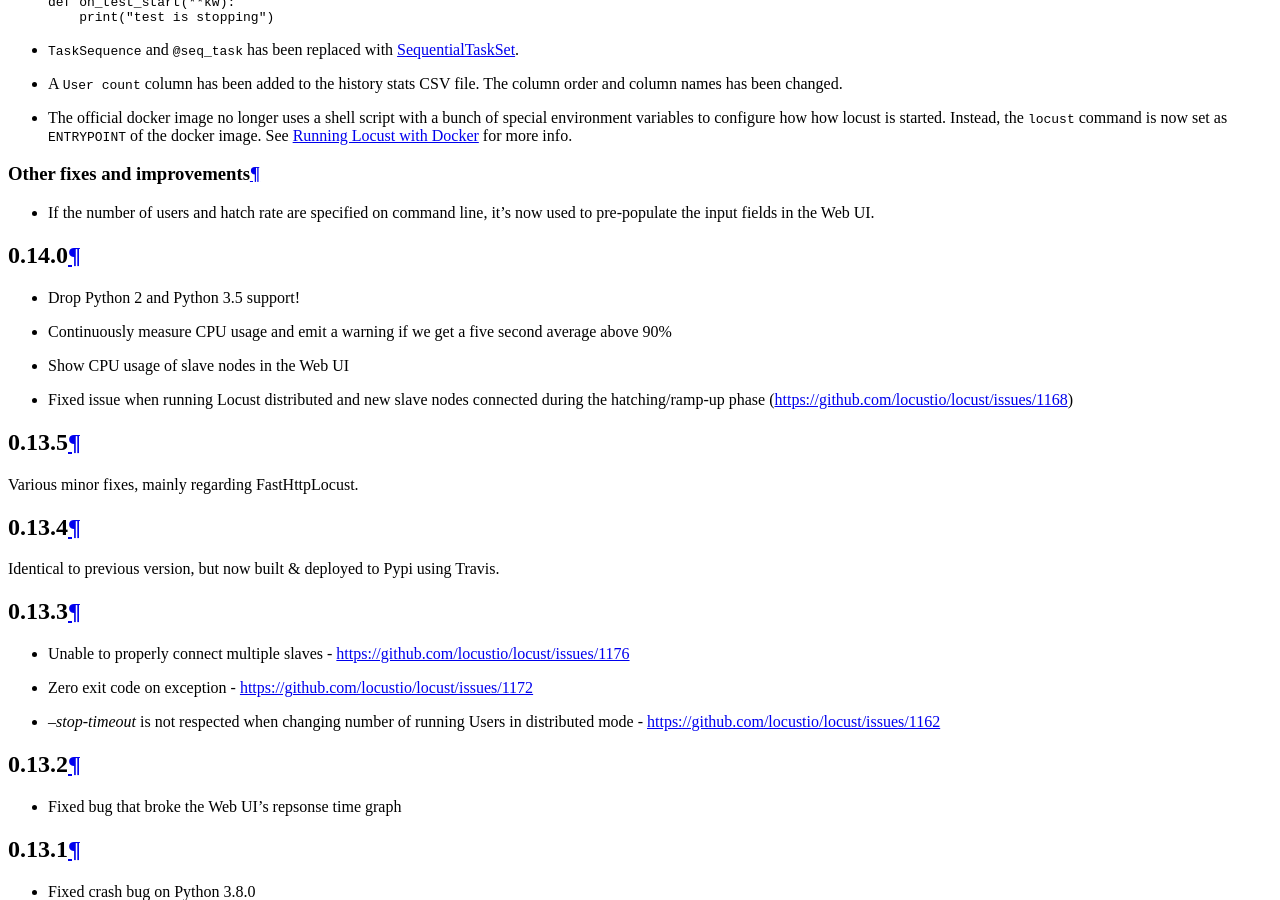
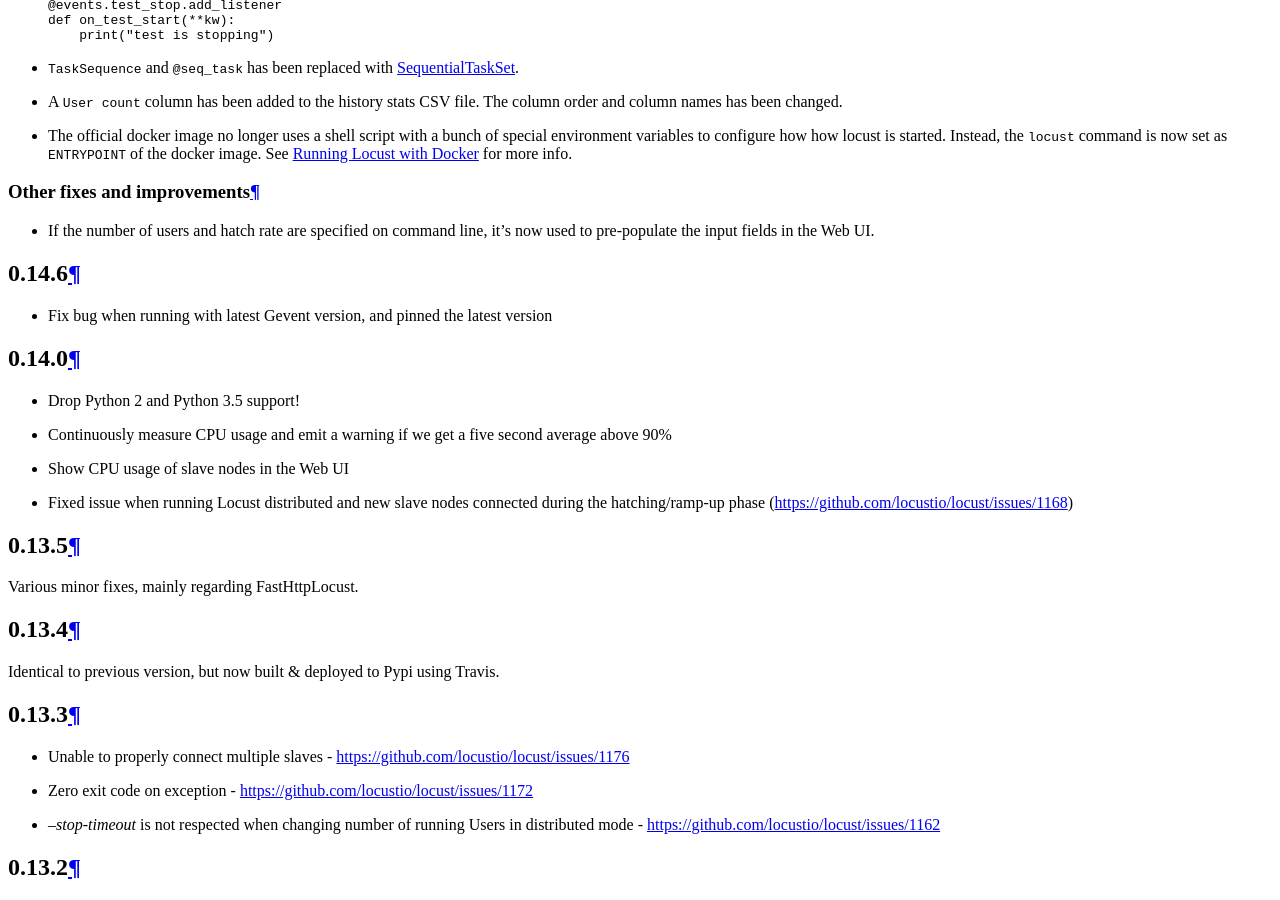
Before and after one commit to locustio/locust, a Sphinx documentation site: the page built from docs/changelog.rst, in a window 1280 px wide and 900 px high, scrolled down 2331 px. Built offline with Sphinx 7.4.7 and the Read the Docs theme 2.0.0, drawn with Linux system fonts in a browser that asks for light colours; the version number is read from the project's files by our own code.

Commit message:
Add entry for 0.14.6 to Changelog

```diff
--- a/docs/changelog.rst
+++ b/docs/changelog.rst
@@ -77,6 +77,12 @@ Other fixes and improvements
 
 * If the number of users and hatch rate are specified on command line, it's now used to pre-populate the input fields in
   the Web UI.
+
+
+0.14.6
+======
+
+* Fix bug when running with latest Gevent version, and pinned the latest version
 
 
 0.14.0
```
